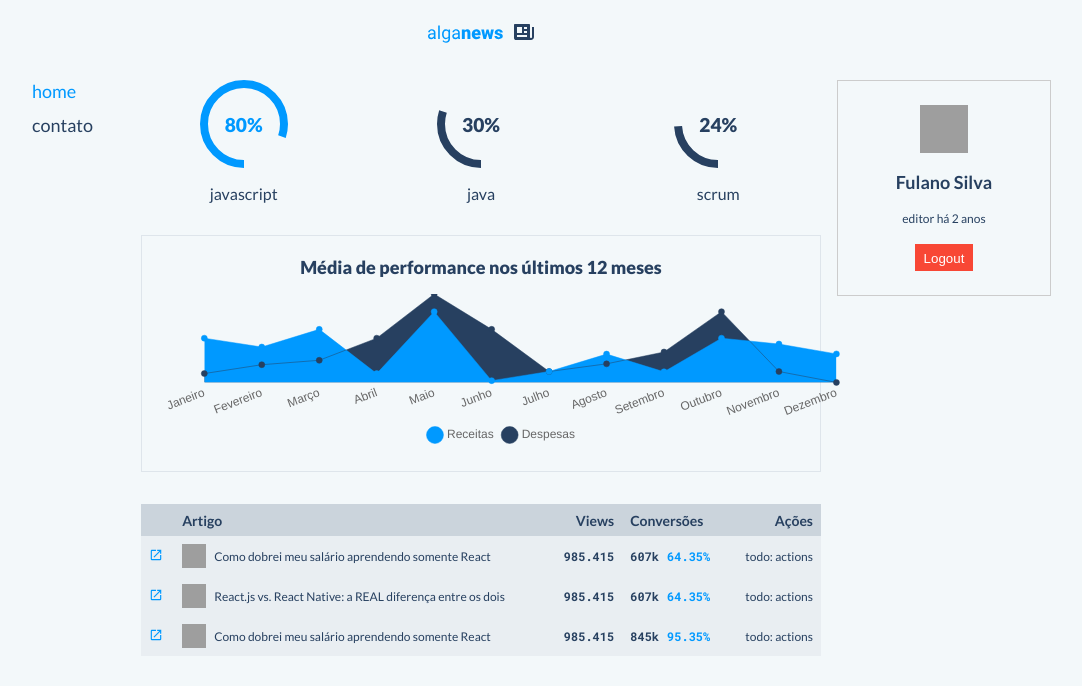
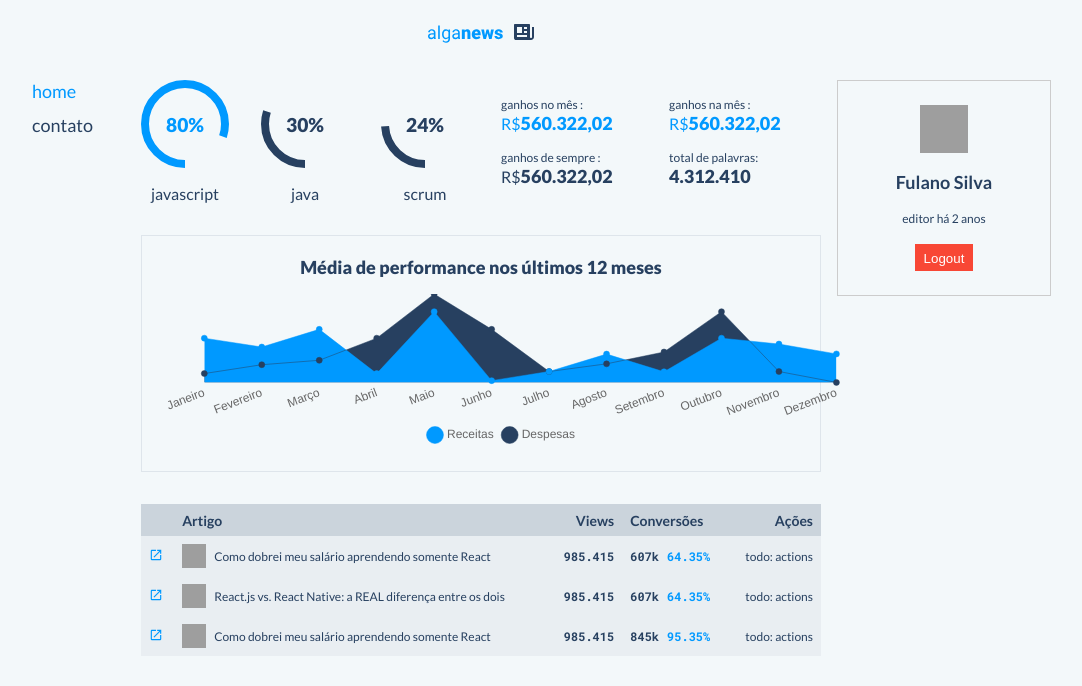
Before and after one commit to DanielAgostinhoSilva/algaworks-alganews-cms, a React (Create React App) app: page / in a window 1280 px wide. Shown: the top 686 px of the page, without its empty margins (159-1241 px from the left). Built offline with nearby package versions, Linux system fonts and the light colour scheme; grey boxes are pictures that could not be loaded.

Commit message:
feat: 6.9. Feature UserEarnings

```diff
--- /dev/null
+++ b/src/app/features/UserEarnings.tsx
@@ -0,0 +1,17 @@
+import styled from "styled-components";
+import ValueDescriptor from "../components/ValueDescriptor/ValueDescriptor";
+
+export default function UserEarnings() {
+    return <UserEarningsWrapper>
+        <ValueDescriptor description={'ganhos no mês '} value={560_322.02} color={'primary'} isCurrency />
+        <ValueDescriptor description={'ganhos na mês '} value={560_322.02} color={'primary'} isCurrency />
+        <ValueDescriptor description={'ganhos de sempre '} value={560_322.02} color={"default"} isCurrency/>
+        <ValueDescriptor description={'total de palavras'} value={4_312410} color={"default"}/>
+    </UserEarningsWrapper>
+}
+
+const UserEarningsWrapper = styled.div`
+  display: grid;
+  grid-template-columns: repeat(2, 1fr);
+  gap: 16px;
+`
--- a/src/app/views/Home.view.tsx
+++ b/src/app/views/Home.view.tsx
@@ -3,13 +3,17 @@ import PostList from "../features/PostList";
 import UserPerformance from "../features/UserPerformance";
 import usePageTitle from "../../core/hooks/usePageTitle";
 import UserTopTags from "../features/UseTopTags";
+import UserEarnings from "../features/UserEarnings";
 
 
 export default function Home() {
     usePageTitle('Home')
 
     return <DefaultLayout>
-        <UserTopTags />
+        <div style={{display: 'grid', gridTemplateColumns: '1fr 1fr', alignItems: 'center', gap: '32px'}}>
+            <UserTopTags />
+            <UserEarnings />
+        </div>
         <UserPerformance />
         <PostList />
     </DefaultLayout>
```
